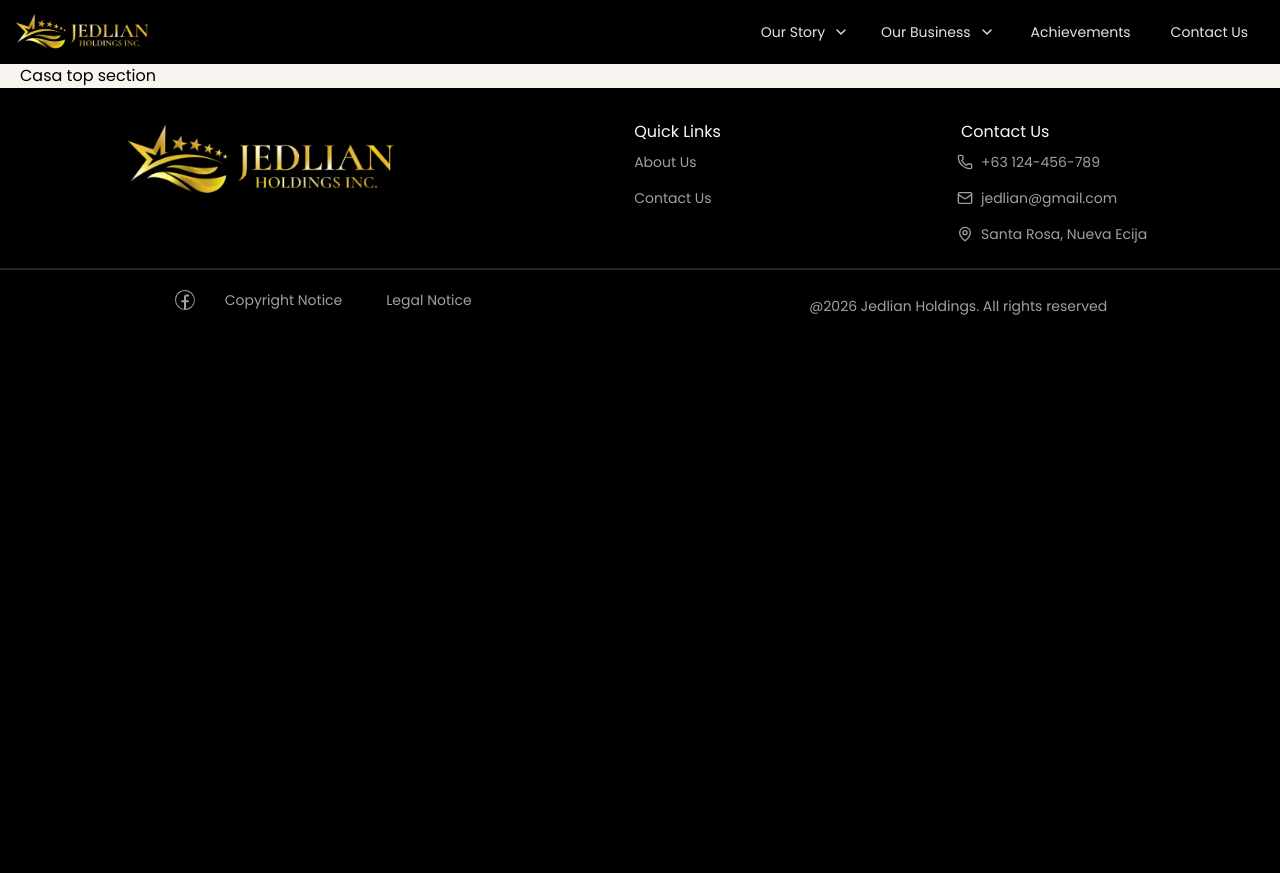
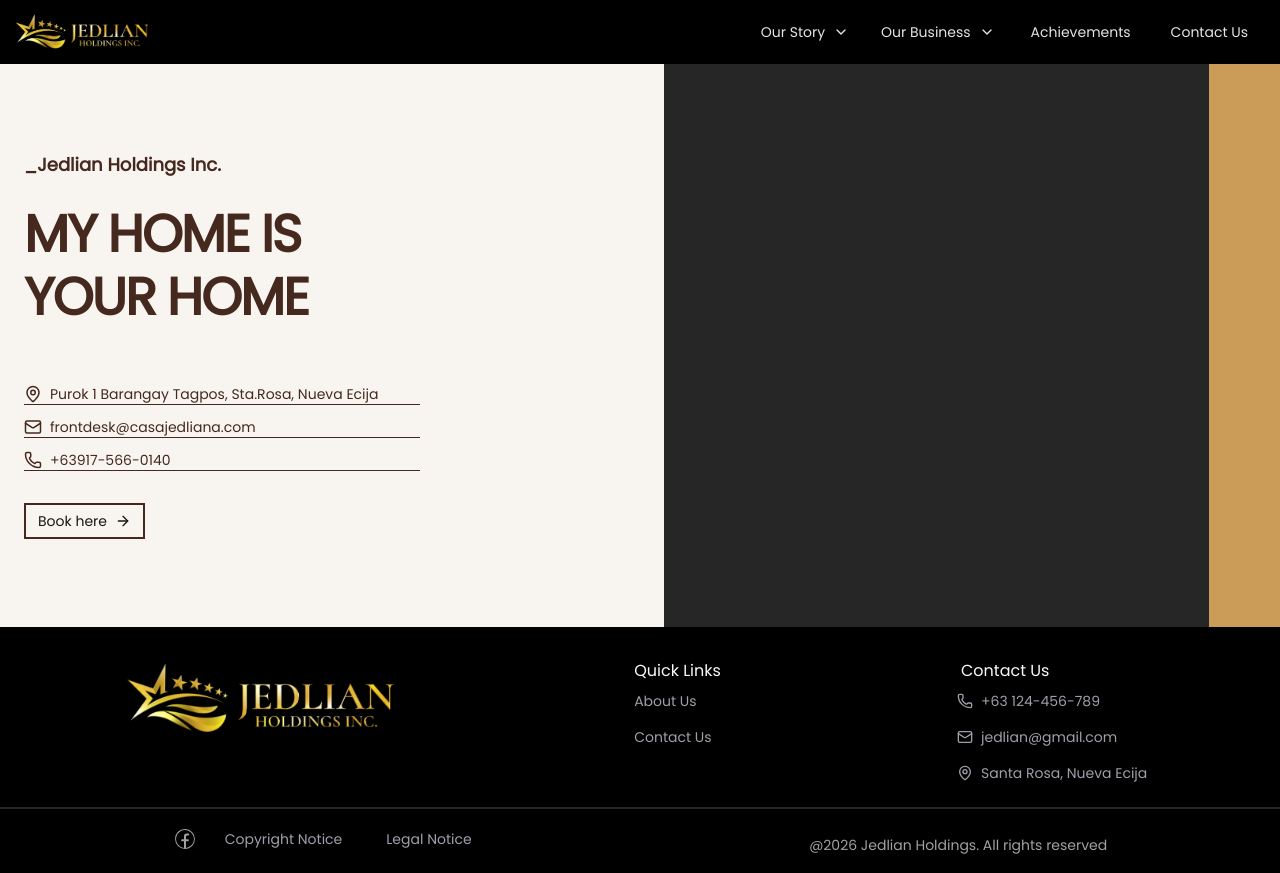
Before and after one commit to M1chael30/jedlian, a Next.js app: page /casa in a window 1280 px wide. Before the commit the page ends 800 px from the top, so only its background shows below. Built offline with nearby package versions, Linux system fonts and the light colour scheme.

Commit message:
created casa-top-section.jsx and casaData.js

```diff
--- a/components/components-casa-page/casa-top-section.jsx
+++ b/components/components-casa-page/casa-top-section.jsx
@@ -1,7 +1,40 @@
+import { casaInformation } from "@/lib/casaData";
+import { Button } from "../ui/button";
+import { ArrowRight } from "lucide-react";
+
 export default function CasaTopSection() {
  return (
-  <div className="px-5">
-   <div className="relative text-black w-full">Casa top section</div>
+  <div className="flex items-center justify-center overflow-hidden">
+   <div className="grid lg:grid-cols-2 gap-12 px-6 py-10 lg:py-0">
+    <div className="my-auto">
+     <p className="max-w-[60ch] text-lg text-[#45291f] font-semibold">
+      _Jedlian Holdings Inc.
+     </p>
+     <h1 className="mt-6 max-w-[10ch] text-4xl md:text-5xl lg:text-[2.75rem] xl:text-[3.25rem] font-semibold leading-[1.2]! tracking-[-0.035em] text-[#45291f]">
+      MY HOME IS YOUR HOME
+     </h1>
+
+     <div className="space-y-3 mt-14">
+      {casaInformation.map((item, index) => (
+       <p
+        key={index}
+        className="max-w-[45ch] text-sm text-[#45291f] border-b border-[#45291f] flex items-center gap-2"
+       >
+        {item.icon && <item.icon size={18} />}
+        {item.tile}
+       </p>
+      ))}
+     </div>
+
+     <Button className="border-2 border-[#45291f] bg-[#f8f5f0] rounded-none mt-8 hover:bg-[#f8f5f0]">
+      Book here <ArrowRight />
+     </Button>
+    </div>
+    <div className="w-full aspect-video lg:w-250 lg:rounded-none flex">
+     <div className="bg-accent flex-6 rounded-xl lg:rounded-none" />
+     <div className="bg-[#ca9c57] flex-5 hidden lg:block" />
+    </div>
+   </div>
   </div>
  );
 }
--- /dev/null
+++ b/lib/casaData.js
@@ -0,0 +1,16 @@
+import { Mail, MapPin, Phone } from "lucide-react";
+
+export const casaInformation = [
+ {
+  icon: MapPin,
+  tile: "Purok 1 Barangay Tagpos, Sta.Rosa, Nueva Ecija",
+ },
+ {
+  icon: Mail,
+  tile: "frontdesk@casajedliana.com",
+ },
+ {
+  icon: Phone,
+  tile: "+63917-566-0140",
+ },
+];
```
